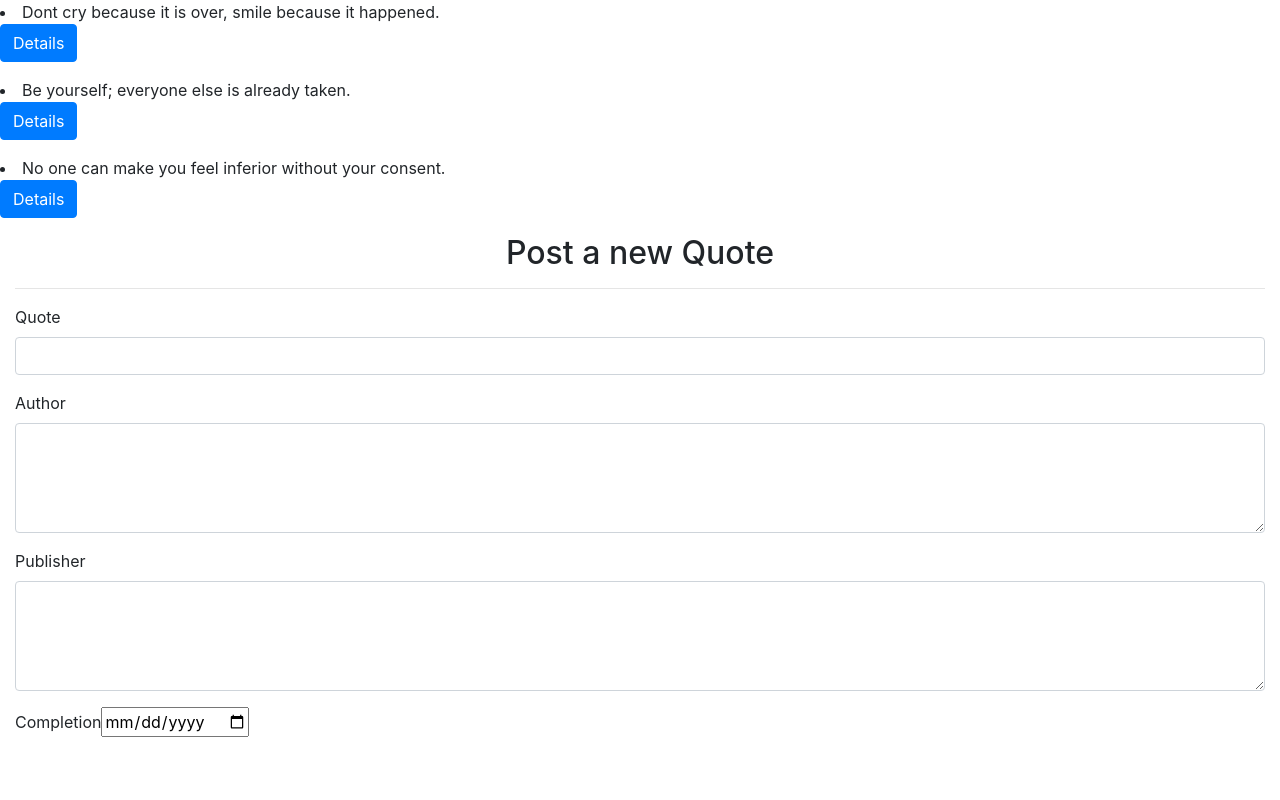
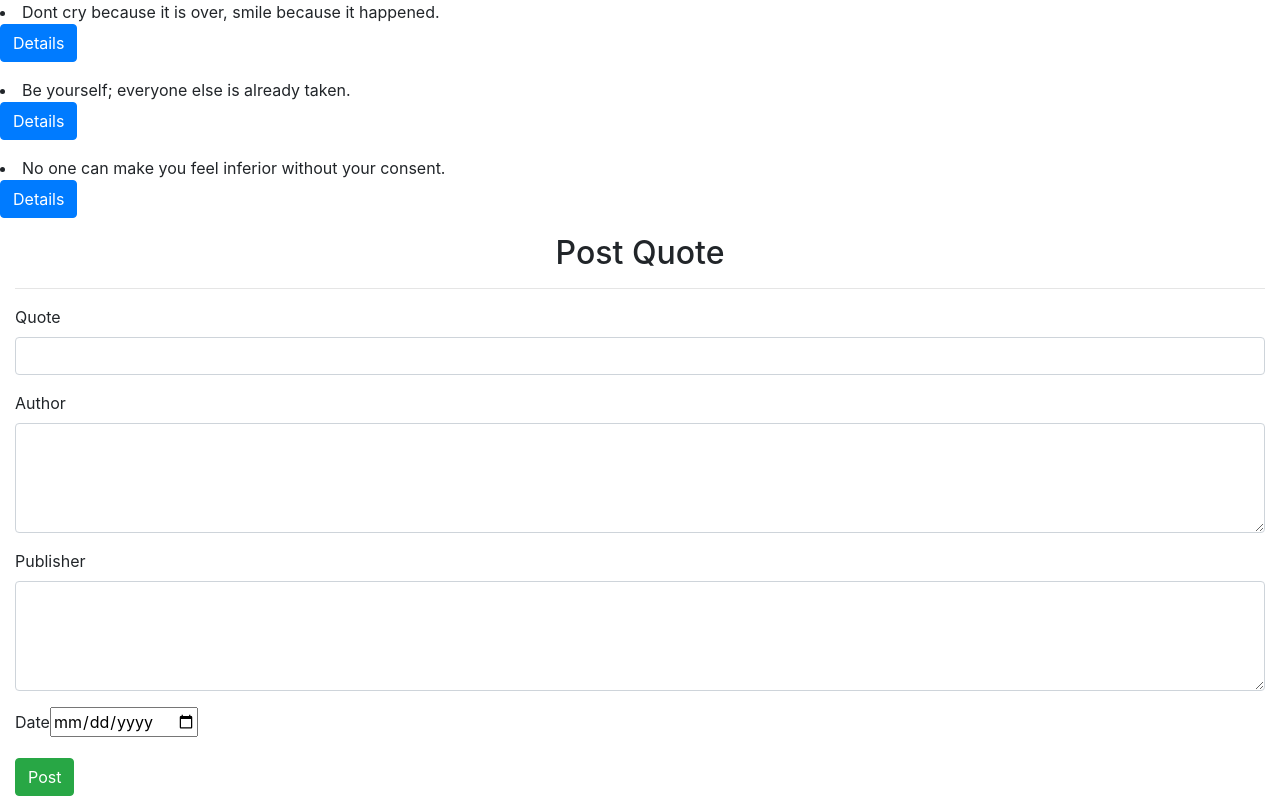
Before and after one commit to muyenzi/quotes, an Angular app: page / in a window 1280 px wide. Built offline with nearby package versions, Linux system fonts and the light colour scheme.

Commit message:
the adding quotes

```diff
--- a/src/app/form/form.component.html
+++ b/src/app/form/form.component.html
@@ -1,29 +1,42 @@
 <div class="container-fluid">
-    <h2 class="text-center">Post a new Quote</h2>
+    <h2 class="text-center">Post Quote</h2>
     <hr>
-    <form>
+    <form #Form='ngForm'>
         <div class="form-group">
 
-            <label for="name">Quote</label>
-            <input type="text" required class="form-control" id="name">
+            <label for="nom">Quote</label>
+            <input type="text" required class="form-control" id="nom" [(ngModel)]="newProverb.nom" name="nom" #nom='ngModel' required>
+
+            <div [hidden]="nom.valid || nom.pristine" class="alert alert-danger">
+                <p>quote is required</p>
+              </div>
 
         </div>
         <div class="form-group">
 
-            <label for="description">Author</label>
-            <textarea class="form-control" id="description" rows="4" required></textarea>
+            <label for="auteur">Author</label>
 
+            <textarea class="form-control" id="auteur" rows="4" [(ngModel)]="newProverb.auteur" name="auteur" #auteur="ngModel" required></textarea>
+            <div [hidden]="auteur.valid || auteur.pristine" class="alert alert-danger">
+            <p>Author is required</p>
+         </div>
         </div>
         <div class="form-group">
 
-            <label for="description">Publisher</label>
-            <textarea class="form-control" id="description" rows="4" required></textarea>
-
+            <label for="soumission">Publisher</label>
+            <textarea class="form-control" id="soumission" rows="4" [(ngModel)]="newProverb.soumission" name="soumission" #soumission="ngModel" required></textarea>
+            <div [hidden]="soumission.valid || soumission.pristine" class="alert alert-danger">
+            <p>Publisher is required</p>
+        </div>
         </div>
         <div class="form-group">
-            <label for="complete">Completion</label>
-            <input type='date' id="complete" required>
 
+            <label for="fullDate">Date</label>
+            <input type='date' id="fullDate" [(ngModel)]="newProverb.FullDate" name="fullDate" #fullDate="ngModel" required>
+            <div [hidden]="fullDate.valid || fullDate.pristine" class="alert alert-danger">
+              <p>Date is required</p>
+            </div>
         </div>
+        <button type="submit" class="btn btn-success">Post</button>
     </form>
   </div>
--- a/src/app/form/form.component.ts
+++ b/src/app/form/form.component.ts
@@ -1,12 +1,12 @@
 import { Component, OnInit } from '@angular/core';
-
+import { Proverb } from '../proverb';
 @Component({
   selector: 'app-form',
   templateUrl: './form.component.html',
   styleUrls: ['./form.component.css']
 })
 export class FormComponent implements OnInit {
-
+  newProverb = new Proverb ("","","",new Date());
   constructor() { }
 
   ngOnInit() {
```
